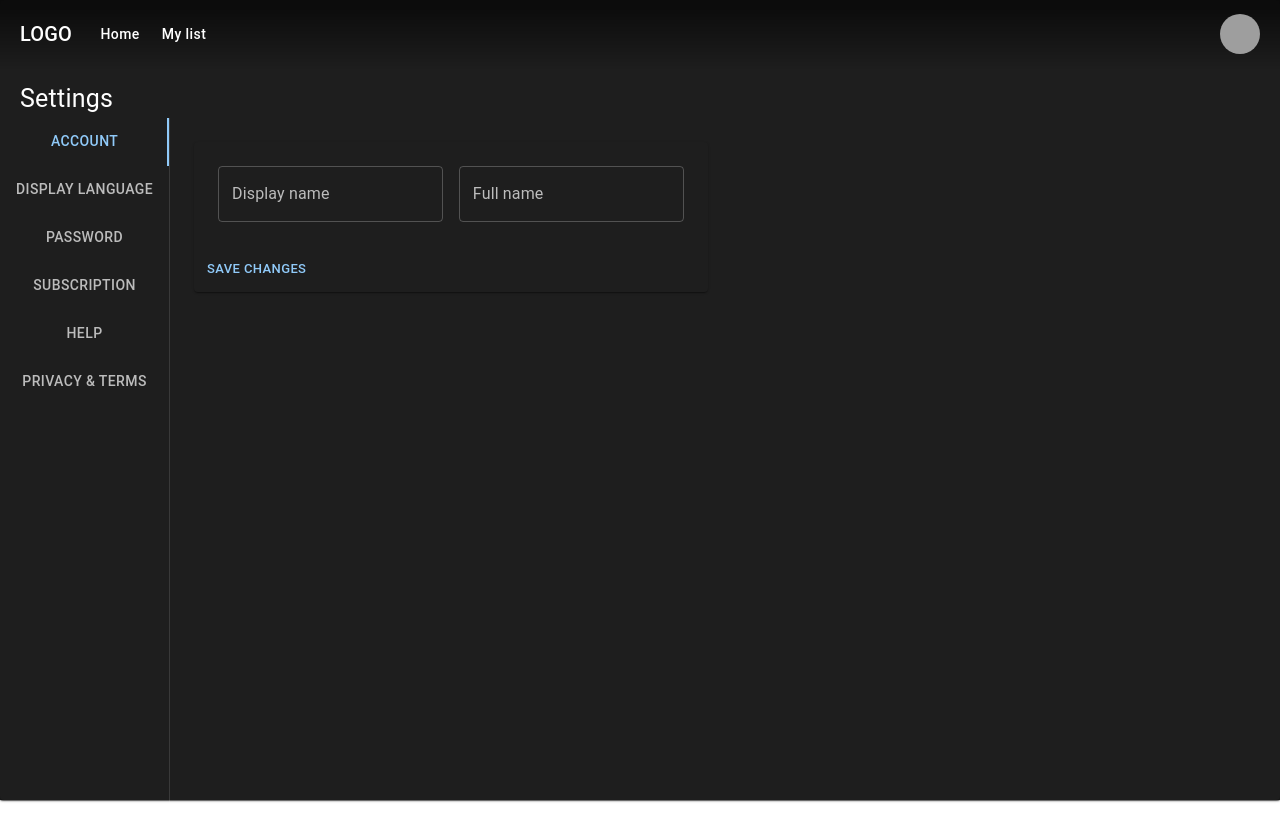
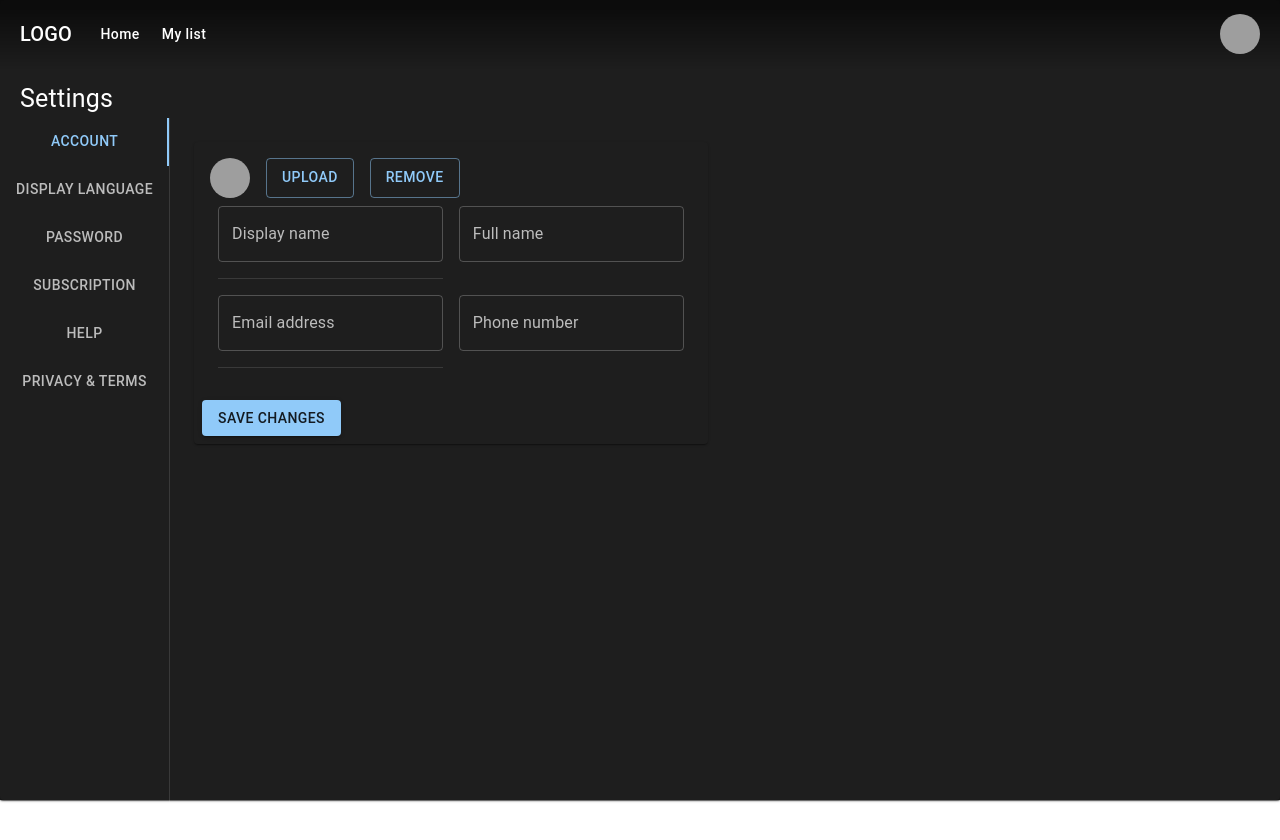
Before and after one commit to agavriliu17/movie-recommendation-ip, a React (Create React App) app: page /settings in a window 1280 px wide. Shown: the top 840 px of the page. Built offline with nearby package versions, Linux system fonts and the light colour scheme; sample sign-in values are in the browser's storage; grey boxes are pictures that could not be loaded.

Commit message:
Update Settings.js

```diff
--- a/src/pages/Settings.js
+++ b/src/pages/Settings.js
@@ -7,7 +7,9 @@ import Tabs from '@mui/material/Tabs';
 import Tab from '@mui/material/Tab';
 import Box from '@mui/material/Box';
 import Button from '@mui/material/Button';
-
+import Divider from "@mui/material/Divider";
+import Stack from '@mui/material/Stack';
+import Avatar from "@mui/material/Avatar";
 import Card from '@mui/material/Card';
 import CardActions from '@mui/material/CardActions';
 import CardContent from '@mui/material/CardContent';
@@ -143,6 +145,12 @@ const Settings = () => {
       <TabPanel value={value} index={0}>
       <Card sx={{ minWidth: '275' }}>
       <CardContent>
+      <Stack direction="row" spacing={2}>
+      <Avatar alt="Remy Sharp" src="/static/images/avatar/1.jpg" />
+      <Button variant="outlined">Upload</Button>
+      <Button variant="outlined">Remove</Button>
+      </Stack>
+
         <Box
           component="form"
           sx={{
@@ -158,12 +166,17 @@ const Settings = () => {
             onChange={handleChangeAccount}
           />
           <TextField id="outlined-uncontrolled" label="Full name" />
+          <Divider />
+          <TextField id="outlined-uncontrolled" label="Email address" />
+          <TextField id="outlined-uncontrolled" label="Phone number" />
+          <Divider />
         </Box>
       </CardContent>
       <CardActions>
-        <Button size="small">Save changes</Button>
+      <Button variant="contained">Save changes</Button>
       </CardActions>
-    </Card>      </TabPanel>
+    </Card>
+    </TabPanel>
       <TabPanel value={value} index={1}>
       <Typography ml="20px" fontSize="25px">
       Display Language
```
